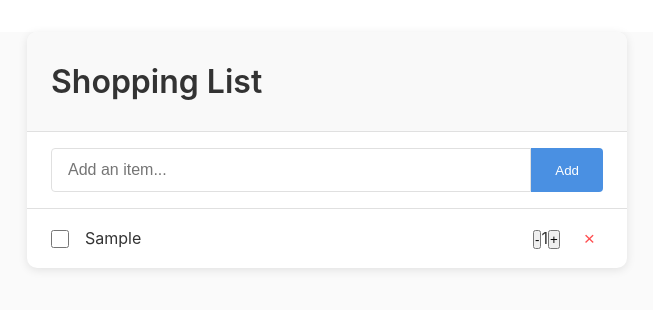
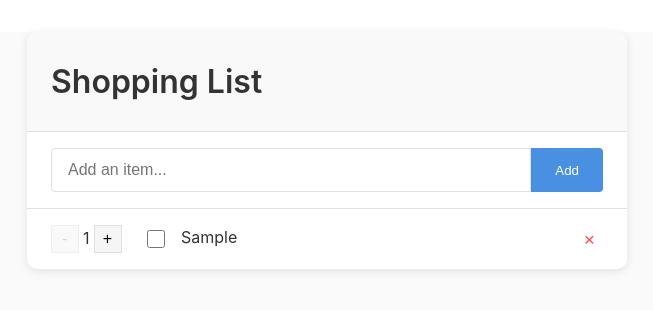
Before and after one commit to dgrayling/shopping-list, a Next.js app: page / in a window 1280 px wide. Both pictures are taken after typing "Sample" into the empty fields and a click on the button "Add". Shown: the top 310 px of the page, without its empty margins (313-966 px from the left). Built offline with nearby package versions, Linux system fonts and the light colour scheme.

Commit message:
Refine quantity indicator

```diff
--- a/src/app/page.module.css
+++ b/src/app/page.module.css
@@ -1,4 +1,5 @@
 .page {
+  box-sizing: border-box;
   --background: #fafafa;
   --foreground: #fff;
   --text-primary: #333;
@@ -73,14 +74,17 @@
   list-style: none;
   margin: 0;
   padding: 0;
+  display: flex;
+  flex-direction: column;
 }
 
 .listItem {
   padding: 1rem 1.5rem;
   border-bottom: 1px solid var(--border);
   display: flex;
-  align-items: center;
+  justify-content: start;
   gap: 1rem;
+  display: flex;
 }
 
 .listItem:last-child {
@@ -89,11 +93,11 @@
 
 .checkbox {
   width: 18px;
-  height: 18px;
   cursor: pointer;
 }
 
 .deleteButton {
+  margin-left: auto;
   background: none;
   border: none;
   color: #ff4d4f;
@@ -104,14 +108,48 @@
   line-height: 1;
 }
 
-.itemText {
-  flex: 1;
-}
+.itemText {}
 
 .itemTextCompleted {
   flex: 1;
   text-decoration: line-through;
   color: #999;
+}
+
+.quantityContainer {
+  display: flex;
+  width: 80px;
+  align-items: center;
+  gap: 4px;
+}
+
+.quantityContainer button {
+  width: 28px;
+  height: 28px;
+  display: flex;
+  align-items: center;
+  justify-content: center;
+  padding: 0;
+  border: 1px solid var(--border);
+  background-color: #f5f5f5;
+  cursor: pointer;
+  font-size: 1rem;
+  line-height: 1;
+}
+
+.quantityContainer button:not(:disabled):hover {
+  background-color: #e0e0e0;
+}
+
+.disabledButton {
+  opacity: 0.5;
+  cursor: not-allowed;
+  background-color: #f5f5f5 !important;
+}
+
+.disabledButton:hover {
+  background-color: #f5f5f5 !important;
+  cursor: not-allowed;
 }
 
 /* Responsive design */
--- a/src/app/page.tsx
+++ b/src/app/page.tsx
@@ -43,10 +43,12 @@ export default function Home() {
     setItems(prevItems => prevItems.filter(item => item.id !== id));
   };
 
-  function decrementQuantity(id: string, arg1: string): void {
+  function decrementQuantity(id: string): void {
     setItems(prevItems =>
       prevItems.map(item =>
-        item.id === id ? { ...item, quantity: item.quantity - 1 } : item
+        item.id === id && item.quantity > 1
+          ? { ...item, quantity: item.quantity - 1 }
+          : item
       )
     );
   }
@@ -85,6 +87,19 @@ export default function Home() {
         <ul className={styles.list}>
           {items.map((item) => (
             <li key={item.id} className={styles.listItem}>
+              <div className={styles.quantityContainer}>
+                <button
+                  onClick={() => decrementQuantity(item.id)}
+                  disabled={item.quantity <= 1}
+                  className={item.quantity <= 1 ? styles.disabledButton : ''}
+                >
+                  -
+                </button>
+                <span>
+                  {item.quantity}
+                </span>
+                <button onClick={() => incrementQuantity(item.id, 'increment')}>+</button>
+              </div>
               <input
                 type="checkbox"
                 className={styles.checkbox}
@@ -94,13 +109,6 @@ export default function Home() {
               <span className={item.completed ? styles.itemTextCompleted : styles.itemText}>
                 {item.text}
               </span>
-              <div className={styles.quantityContainer}>
-                <button onClick={() => decrementQuantity(item.id, 'decrement')}>-</button>
-                <span className={item.completed ? styles.itemTextCompleted : styles.itemText}>
-                  {item.quantity}
-                </span>
-                <button onClick={() => incrementQuantity(item.id, 'increment')}>+</button>
-              </div>
               <button
                 className={styles.deleteButton}
                 onClick={() => deleteItem(item.id)}
```
